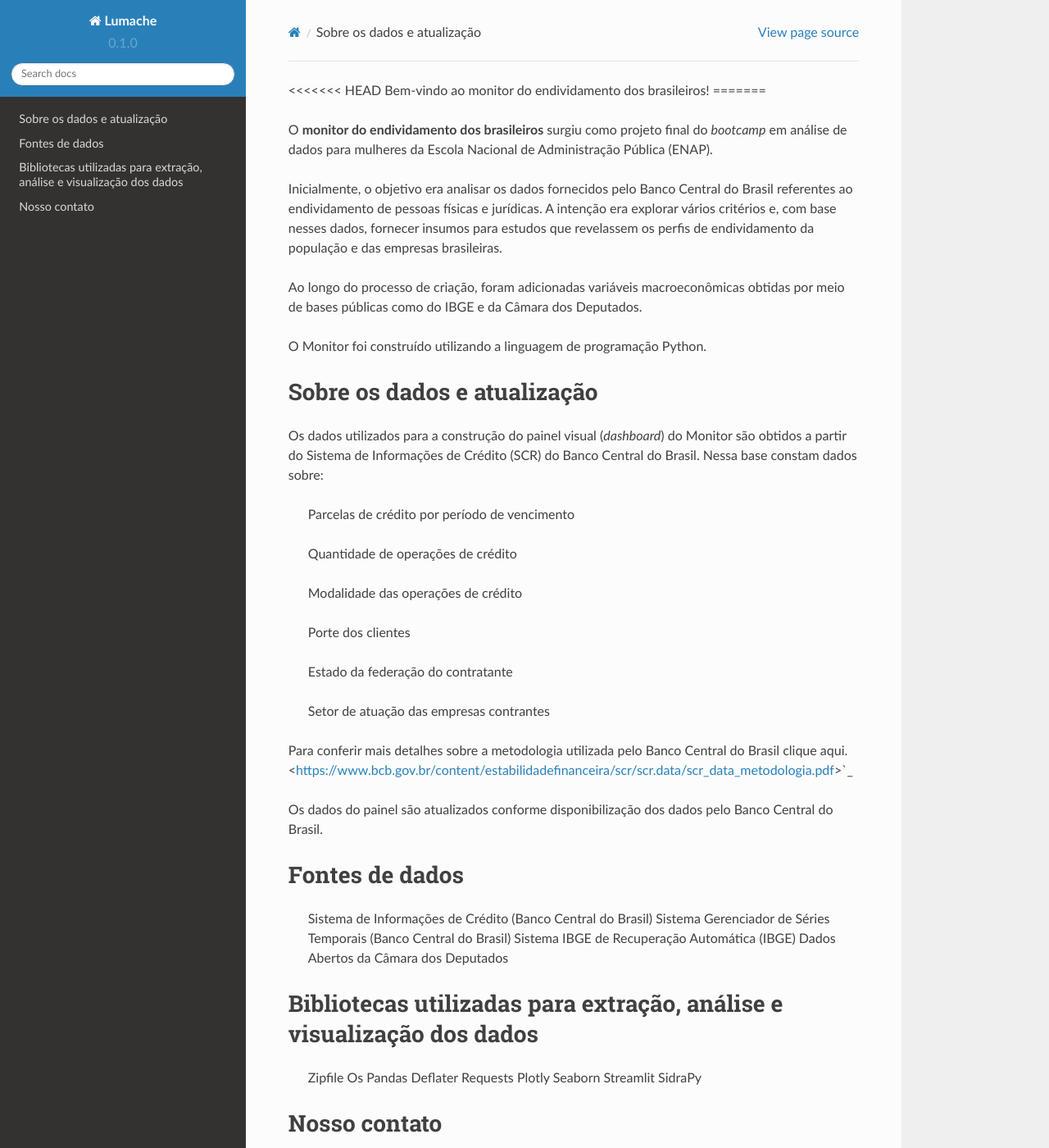
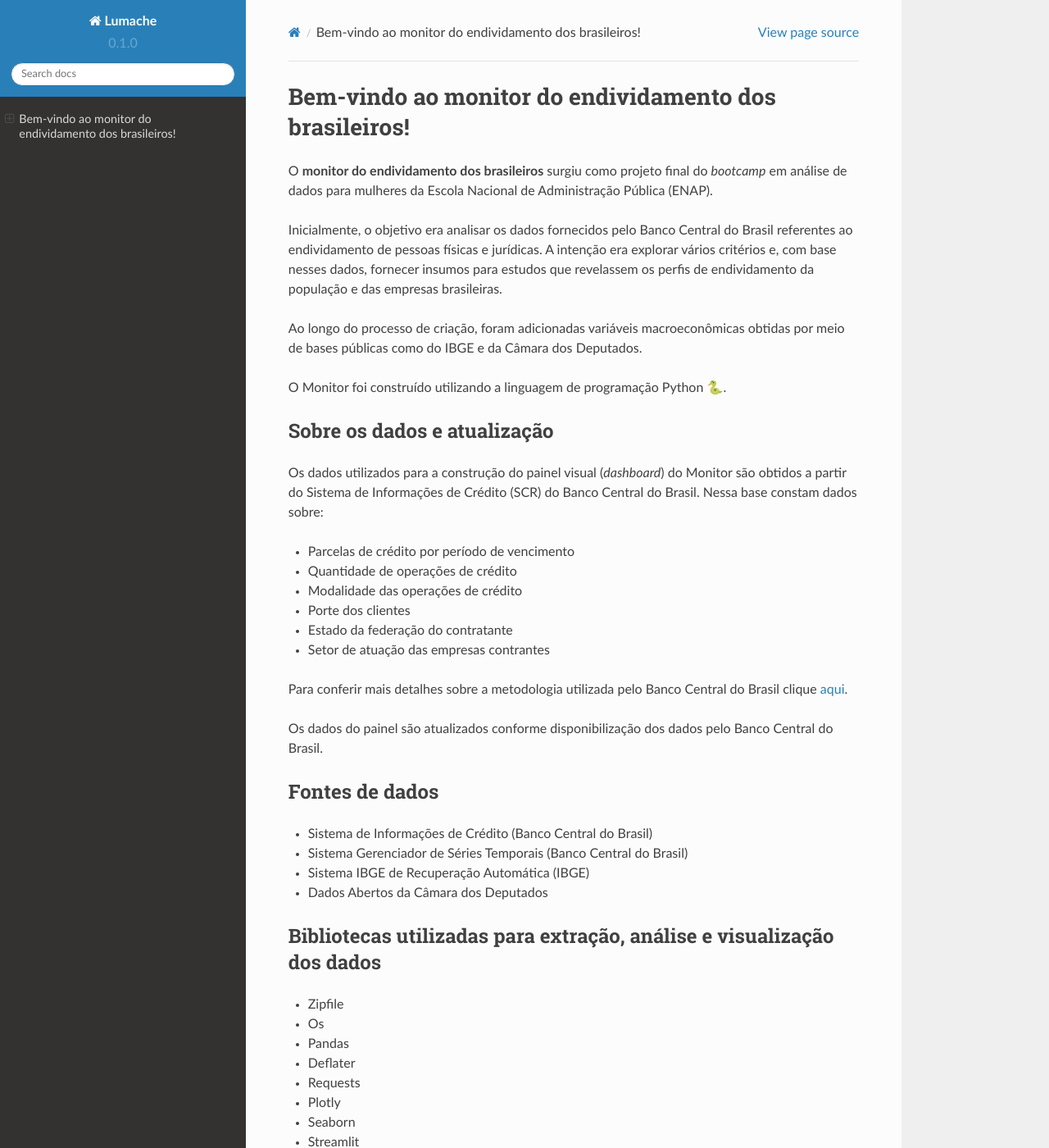
Before and after one commit to monitordoendividamento/sobre, a Sphinx documentation site: the page built from docs/source/index.rst, in a window 1280 px wide and 1400 px high. Shown: the whole window at 82% size. Built offline with Sphinx 7.4.7 and the Read the Docs theme 2.0.0, drawn with Linux system fonts in a browser that asks for light colours; some of the changed text lies outside the part shown.

Commit message:
Update index.rst

```diff
--- a/docs/source/index.rst
+++ b/docs/source/index.rst
@@ -1,6 +1,6 @@
-<<<<<<< HEAD
+=============================================
 Bem-vindo ao monitor do endividamento dos brasileiros!
-=======
+=============================================
 
 O **monitor do endividamento dos brasileiros** surgiu como projeto final do *bootcamp* em análise de dados para mulheres da Escola Nacional de Administração Pública (ENAP).
 
@@ -8,49 +8,44 @@ Inicialmente, o objetivo era analisar os dados fornecidos pelo Banco Central do
 
 Ao longo do processo de criação, foram adicionadas variáveis macroeconômicas obtidas por meio de bases públicas como do IBGE e da Câmara dos Deputados.
 
-O Monitor foi construído utilizando a linguagem de programação Python.
+O Monitor foi construído utilizando a linguagem de programação Python 🐍.
 
 Sobre os dados e atualização
 --------
 
 Os dados utilizados para a construção do painel visual (*dashboard*) do Monitor são obtidos a partir do Sistema de Informações de Crédito (SCR) do Banco Central do Brasil. Nessa base constam dados sobre:
 
-    Parcelas de crédito por período de vencimento
+- Parcelas de crédito por período de vencimento
+- Quantidade de operações de crédito
+- Modalidade das operações de crédito
+- Porte dos clientes
+- Estado da federação do contratante
+- Setor de atuação das empresas contrantes
 
-    Quantidade de operações de crédito
-
-    Modalidade das operações de crédito
-
-    Porte dos clientes
-
-    Estado da federação do contratante
-
-    Setor de atuação das empresas contrantes
-
-Para conferir mais detalhes sobre a metodologia utilizada pelo Banco Central do Brasil clique aqui. <https://www.bcb.gov.br/content/estabilidadefinanceira/scr/scr.data/scr_data_metodologia.pdf>`_
+Para conferir mais detalhes sobre a metodologia utilizada pelo Banco Central do Brasil clique `aqui <https://www.bcb.gov.br/content/estabilidadefinanceira/scr/scr.data/scr_data_metodologia.pdf>`_.
 
 Os dados do painel são atualizados conforme disponibilização dos dados pelo Banco Central do Brasil.
 
 Fontes de dados
 --------
 
-    Sistema de Informações de Crédito (Banco Central do Brasil)
-    Sistema Gerenciador de Séries Temporais (Banco Central do Brasil)
-    Sistema IBGE de Recuperação Automática (IBGE)
-    Dados Abertos da Câmara dos Deputados
+- Sistema de Informações de Crédito (Banco Central do Brasil)
+- Sistema Gerenciador de Séries Temporais (Banco Central do Brasil)
+- Sistema IBGE de Recuperação Automática (IBGE)
+- Dados Abertos da Câmara dos Deputados
 
 Bibliotecas utilizadas para extração, análise e visualização dos dados
 --------
 
-    Zipfile
-    Os
-    Pandas
-    Deflater
-    Requests
-    Plotly
-    Seaborn
-    Streamlit
-    SidraPy
+- Zipfile
+- Os
+- Pandas
+- Deflater
+- Requests
+- Plotly
+- Seaborn
+- Streamlit
+- SidraPy
 
 Nosso contato
 --------
@@ -59,6 +54,6 @@ O Monitor é uma construção colaborativa.
 
 Tem dúvidas ou quer sugerir uma melhoria?
 
-Entre em contato conosco!
+Entre em contato conosco! 💌
 
 monitordoendividamento@gmail.com
```
